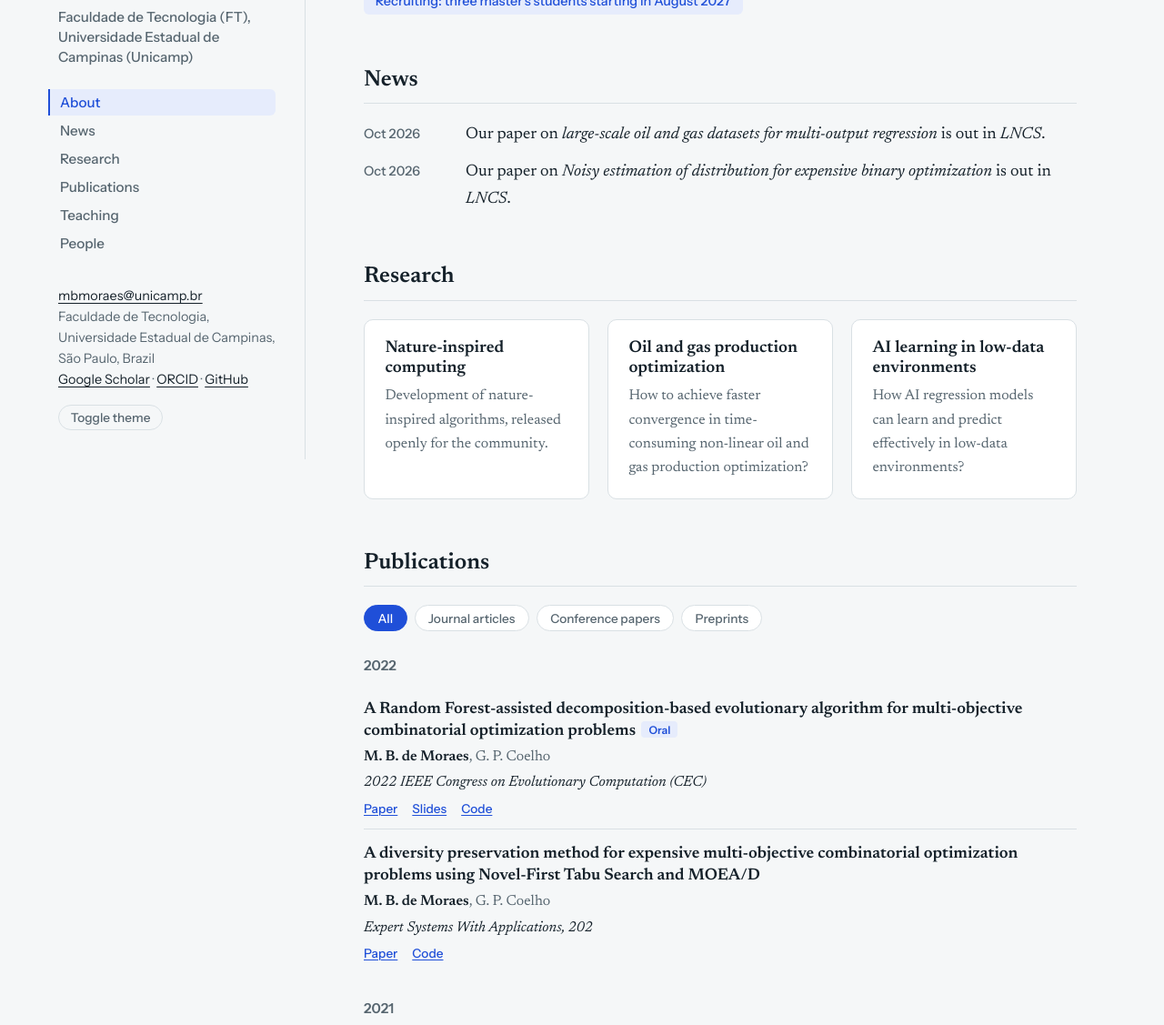
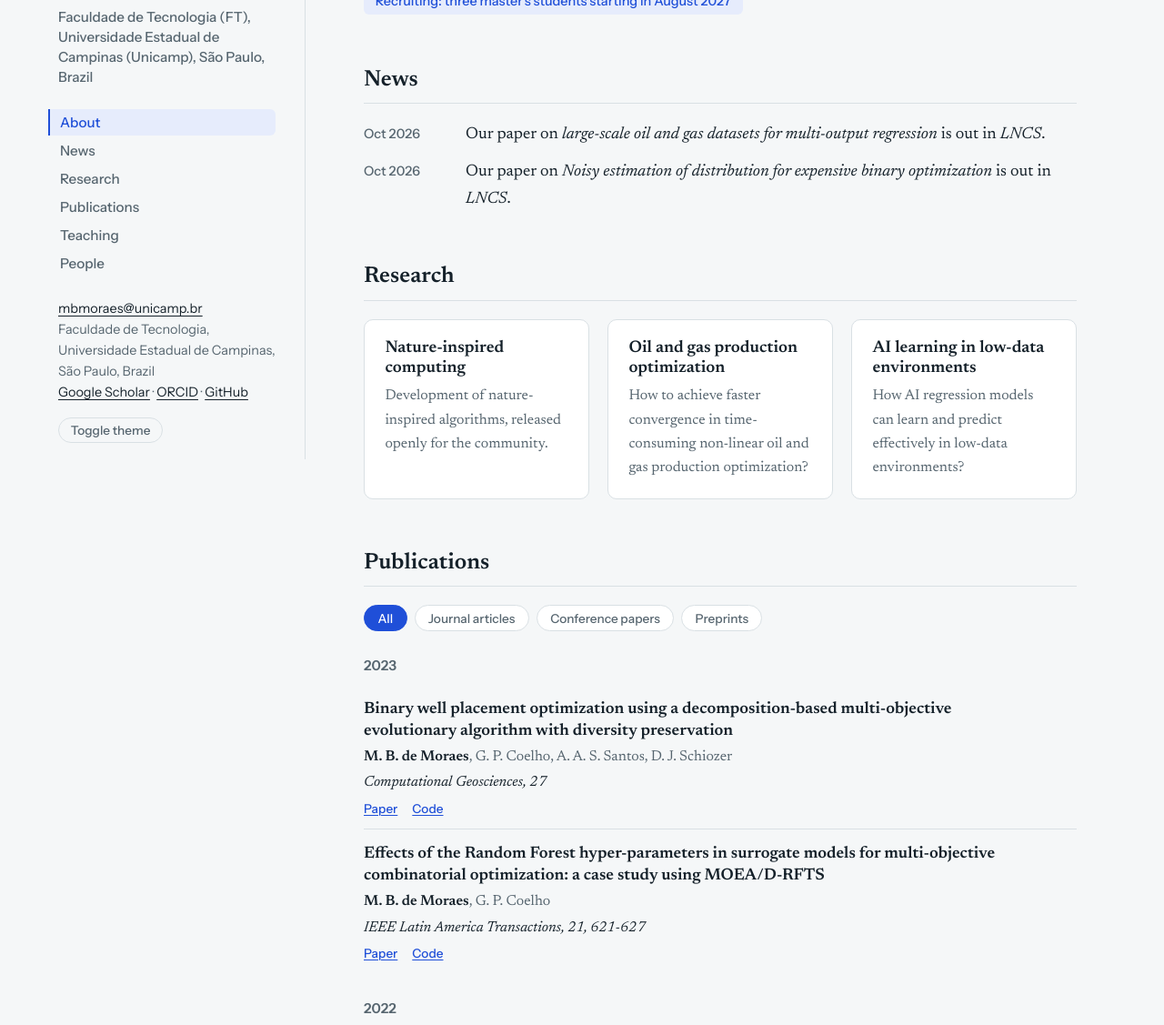
Before and after one commit to mbdemoraes/mbdemoraes.github.io, a plain HTML site: page index.html in a window 1280 px wide. Shown: the part 295-1422 px from the top of the page at 91% size. Drawn offline with Linux system fonts and the light colour scheme.

Commit message:
Update index.html

```diff
--- a/index.html
+++ b/index.html
@@ -128,7 +128,7 @@ footer{font:.85rem var(--sans);color:var(--muted);padding-top:1.5rem;border-top:
 </div>
   <div>
     <h1>Prof. Dr. Matheus de Moraes</h1>
-    <p class="role"Professor Doutor MS3.1<br>Faculdade de Tecnologia (FT), Universidade Estadual de Campinas (Unicamp)</p>
+    <p class="role"Professor Doutor MS3.1<br>Faculdade de Tecnologia (FT), Universidade Estadual de Campinas (Unicamp), São Paulo, Brazil</p>
   </div>
   <nav aria-label="Sections">
     <a href="#about">About</a>
@@ -185,6 +185,19 @@ footer{font:.85rem var(--sans);color:var(--muted);padding-top:1.5rem;border-top:
   </div>
   <div id="pubs">
     <!-- EDIT: copy one .pub block per paper. Set data-type to journal, conference, or preprint. -->
+    <h3 class="year">2023</h3>
+    <article class="pub" data-type="journal">
+      <p class="title">Binary well placement optimization using a decomposition-based multi-objective evolutionary algorithm with diversity preservation</p>
+      <p class="authors"><b>M. B. de Moraes</b>, G. P. Coelho, A. A. S. Santos, D. J. Schiozer</p>
+      <p class="venue">Computational Geosciences, 27</p>
+      <div class="links"><a href="https://doi.org/10.1007/s10596-023-10235-0">Paper</a><a href="#">Code</a></div>
+    </article>
+    <article class="pub" data-type="journal">
+      <p class="title">Effects of the Random Forest hyper-parameters in surrogate models for multi-objective combinatorial optimization: a case study using MOEA/D-RFTS</p>
+      <p class="authors"><b>M. B. de Moraes</b>, G. P. Coelho</p>
+      <p class="venue">IEEE Latin America Transactions, 21, 621-627</p>
+      <div class="links"><a href="https://doi.org/10.1109/TLA.2023.10130833">Paper</a><a href="#">Code</a></div>
+    </article>
     <h3 class="year">2022</h3>
      <article class="pub" data-type="conference">
       <p class="title">A Random Forest-assisted decomposition-based evolutionary algorithm for multi-objective combinatorial optimization problems<span class="badge">Oral</span></p>
```
